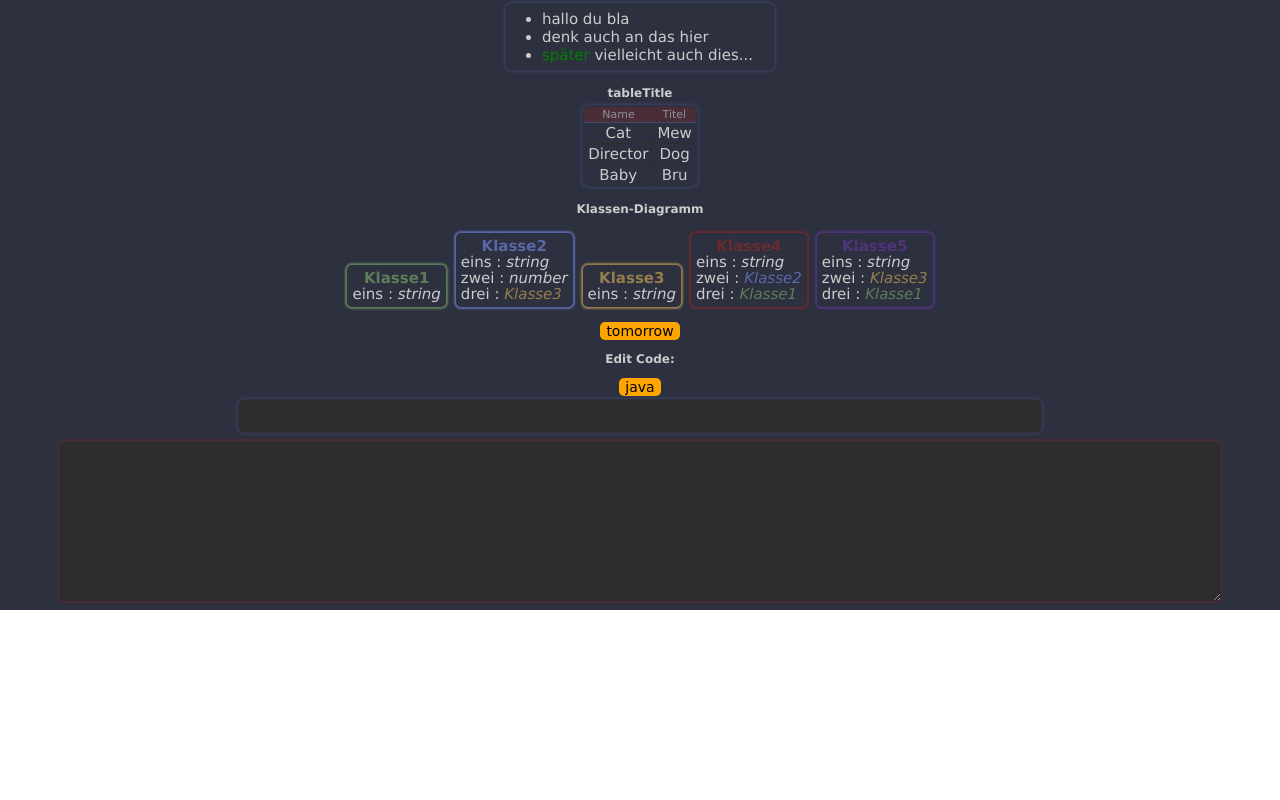
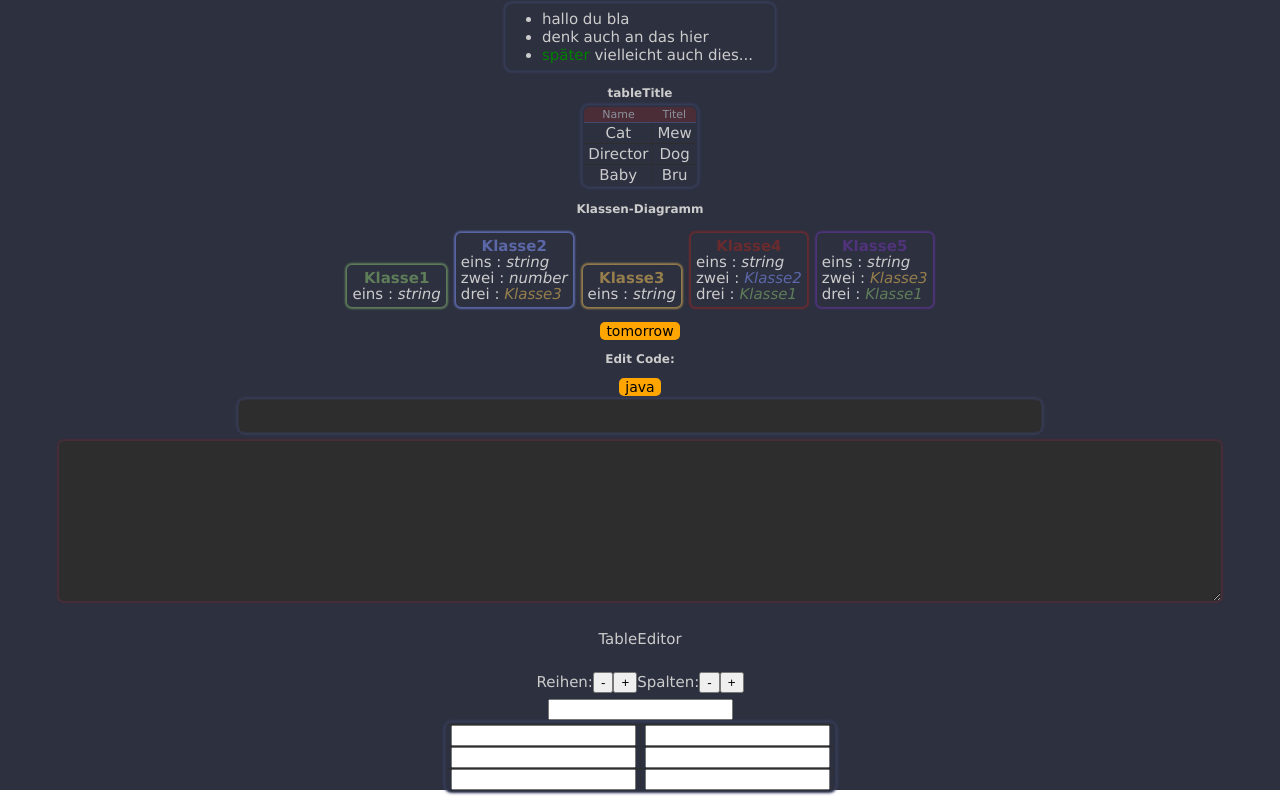
Before and after one commit to Steppzilla/code-works, a React (Create React App) app: page / in a window 1280 px wide. Shown: the part 642-1442 px from the top of the page. Before the commit the page ends 1252 px from the top, so only its background shows below. Built offline with nearby package versions, Linux system fonts and the light colour scheme.

Commit message:
add TableEditor

```diff
--- a/src/App.tsx
+++ b/src/App.tsx
@@ -1,13 +1,17 @@
 import React from 'react';
 import './App.css';
 import Article from "./component/Article";
+import TableEditor from "./component/textBoxes/TableEditor";
 
 function App() {
-  return (
-    <div className="App">
-      <Article/>
-    </div>
-  );
+    return (
+        <div className="App">
+            <Article/>
+            <p> TableEditor</p>
+            <TableEditor/>
+
+        </div>
+    );
 }
 
 export default App;
--- /dev/null
+++ b/src/component/textBoxes/TableEditor.tsx
@@ -0,0 +1,117 @@
+import "./Table.css";
+import {ChangeEvent, useState} from "react";
+
+export default function TableEditor() {
+
+    const [titles, setTitles] = useState<string[]>(["", ""]);
+    const [title, setTitle] = useState<string>("");
+    const [rows, setRows] = useState<object[]>([{"a": "", "b": ""}, {
+        "a": "",
+        "b": ""
+    }]);
+
+    const keysX = ["a", "b", "c", "d", "e", "f", "g", "h", "i", "j", "k", "l"];
+
+    const handleTableRows = (add: boolean) => {
+        if (add) {
+            const firstObj = rows[0]
+            let newObject = {};
+            Object.keys(firstObj).forEach(key => {
+                newObject = {...newObject, [key]: ""};
+            })
+            setRows([...rows, newObject])
+        } else {
+            let columnCounter = rows.length;
+            setRows(rows.slice(0, columnCounter - 1));
+        }
+    }
+
+    const handleTableCells = (add: boolean) => {
+        const actualFirstObj = rows[0];
+        const maxIndex = Object.keys(actualFirstObj).length;
+        const actualKey = keysX[maxIndex - 1];
+        const nextKey = keysX[maxIndex];
+        if (add) {
+            const newArray = rows.map(obj => {
+                return {...obj, [nextKey]: ""};
+            });
+            setRows(newArray);
+            setTitles([...titles, ""])
+        } else {
+            const newArray = rows.map(obj => {
+                // @ts-ignore
+                delete obj[actualKey];
+                return obj;
+            });
+            setRows(newArray);
+            titles.pop();
+            setTitles(titles)
+        }
+    }
+
+    const editTable = (r: number, c: number, event: ChangeEvent<HTMLElement>) => {
+        const editRow = rows[r];
+        const key = Object.keys(editRow)[c];
+        const html = event.target as HTMLFormElement;
+        // @ts-ignore
+        rows[r] = {...editRow, [key]: html.value};
+        setRows([...rows])
+    }
+
+    const changeTitles = (index: number, event: ChangeEvent) => {
+        const currentHtml = event.target as HTMLInputElement;
+        titles[index] = currentHtml.value;
+        setTitles([...titles])
+    }
+
+    const changeTitle = (event: ChangeEvent) => {
+        const element = event.target as HTMLFormElement;
+        setTitle(element.value);
+    }
+
+    return (
+        <>
+            Reihen:
+            <button onClick={() => {
+                handleTableRows(false)
+            }}> - </button>
+            <button onClick={() => {
+                handleTableRows(true)
+            }}> +
+            </button>
+            Spalten:
+            <button onClick={() => {
+                handleTableCells(false)
+            }}> - </button>
+            <button onClick={() => {
+                handleTableCells(true)
+            }}> +
+            </button>
+            <form>
+                <h3><input onChange={changeTitle} value={title}/></h3>
+                <table className={"codeTable"}>
+                    <tbody>
+                    <tr>
+                        {titles.map((oneTitle, t) => <td key={keysX[t]}>
+                            <input name={"header"} value={titles[t]} onChange={
+                                (event) => changeTitles(t, event)}/>
+                        </td>)
+                        }
+                    </tr>
+
+                    {rows.map((rowObj, r) =>
+                        <tr key={keysX[r]+r}>
+                            {Object.keys(rowObj).map((cell, c) =>
+                                <td key={""+r+c}>
+                                    <input value={Object.values(rows[r])[c]}
+                                           onChange={(event) => editTable(r, c, event)}/>
+                                </td>
+                            )}
+                        </tr>)
+                    }
+                    </tbody>
+                </table>
+            </form>
+        </>
+    )
+}
```
